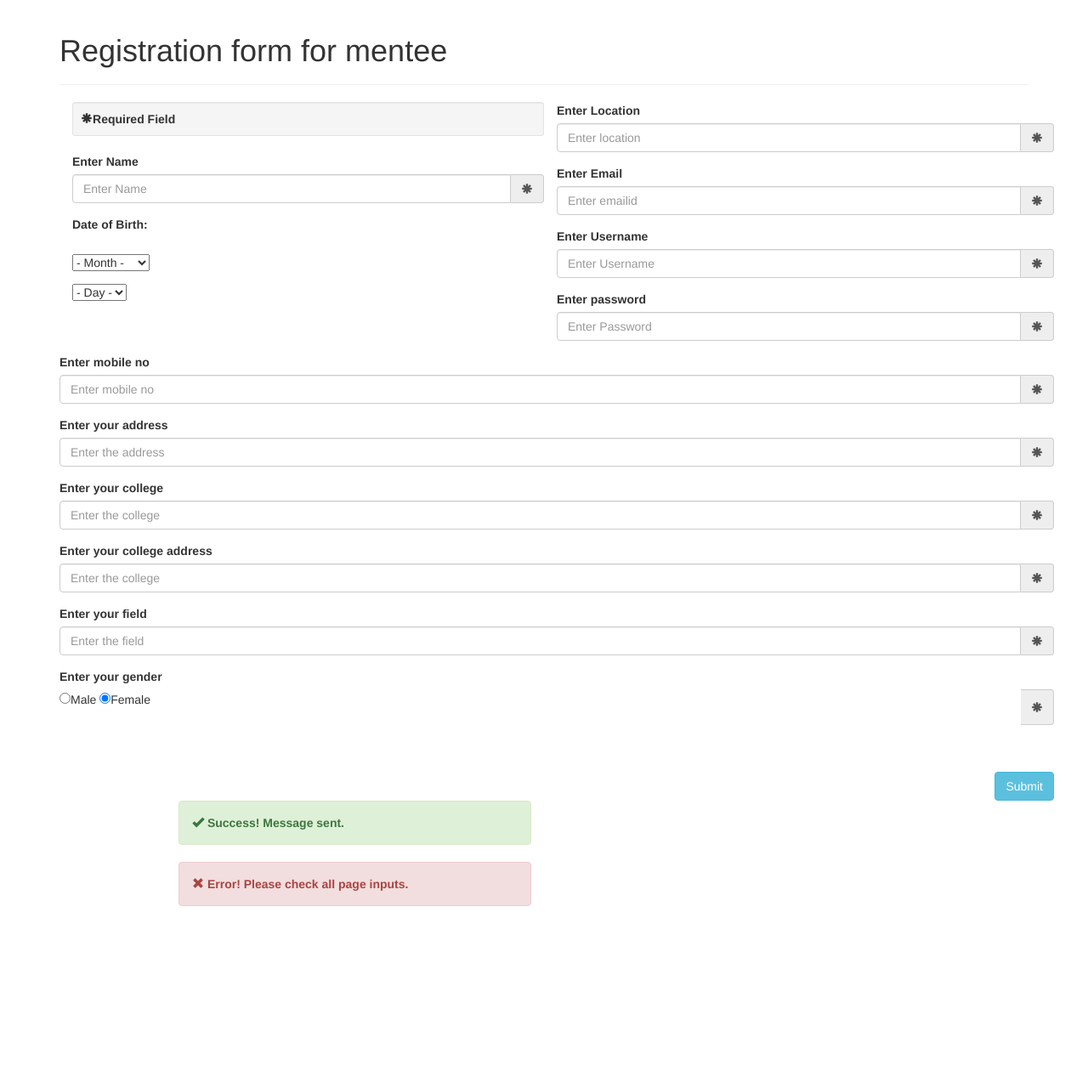
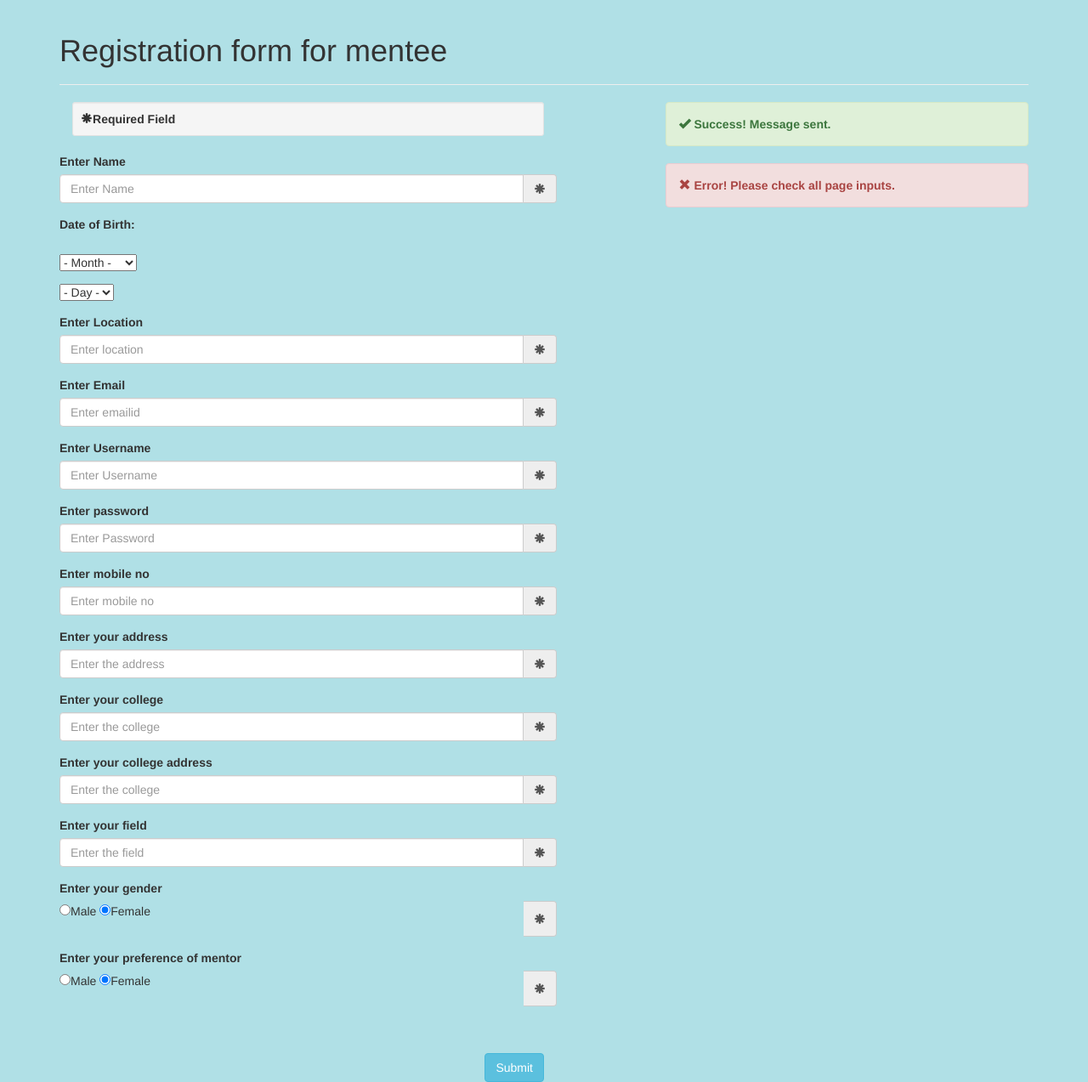
Before and after one commit to Mumbai2016/team-20, a PHP site: page /menteeregfinal.html in a window 1280 px wide. Shown: the whole page at 85% size. Before the commit the page ends 1066 px from the top, so only its background shows below. Run offline with PHP 8.4, Linux system fonts and the light colour scheme.

Commit message:
NEW UPDATED FORMS

```diff
--- a/loginneww.php
+++ b/loginneww.php
@@ -54,7 +54,7 @@
         }
         ?>
 </head>
-<body color="blue">
+<body style="background-color:powderblue;">
 
 <div class="container">
 
--- a/menteeregfinal.html
+++ b/menteeregfinal.html
@@ -11,19 +11,19 @@
     <script type="text/javascript" src="js/jquery-1.10.2.min.js"></script>
     <script type="text/javascript" src="bootstrap/js/bootstrap.min.js"></script>
 </head>
-<body>
+<body style="background-color:powderblue;">
 
 <div class="container">
 
 <div class="page-header">
     <h1>Registration form for mentee</h1>
 </div>
-
+<form class="form-horizontal">
 <!-- Registration form - START -->
 <div class="container">
     <div class="row">
         <form role="form" action="formmentee.php">
-            <div class="col-lg-6">
+            <div class="col-sm-12 col-lg-6">
                 <div class="well well-sm"><strong><span class="glyphicon glyphicon-asterisk"></span>Required Field</strong></div>
                 <div class="form-group">
                     <label for="InputName">Enter Name</label>
@@ -52,9 +52,12 @@
                         <option value="December">December</option>
                     </select></div></div>
 
-                    <div class="form-group">
+
+                        <div class="form-group">
+                    <div class="input-group">
+
                     <select id="DOBDay" name="day">
-                     <div class="input-group">
+
                      <option> - Day - </option>
                         <option value="1">1</option>
                         <option value="2">2</option>
@@ -89,16 +92,19 @@
                         <option value="31">31</option>
                     </select></div></div>
 
-
-                      <div class="form-group">
+                     <div class="form-group">
                     <label for="location">Enter Location</label>
                     <div class="input-group">
-                        <input type="text" class="form-control" name="location" id="name" placeholder="Enter location" required>
+
+                   <input type="text" class="form-control" name="location" id="name" placeholder="Enter location" required>
                         <span class="input-group-addon"><span class="glyphicon glyphicon-asterisk"></span></span>
                     </div>
                 </div>
 
-                     <div class="form-group">
+
+
+
+                   <div class="form-group">
                     <label for="email">Enter Email</label>
                     <div class="input-group">
                         <input type="text" class="form-control" name="email" id="email" placeholder="Enter emailid" required>
@@ -174,6 +180,16 @@
                     </div>
                 </div>
 
+                 <div class="form-group">
+                    <label for="radio">Enter your preference of mentor</label>
+                    <div class="input-group">
+                       <input type="radio" name="preferences" id= "preference"value="Male"checked>Male</input>
+            <input type="radio" name="preferences" id= "preferences"value="Female"checked>Female</input></br></br>
+                        <span class="input-group-addon"><span class="glyphicon glyphicon-asterisk"></span></span>
+                    </div>
+                </div>
+
+
 
                 <br><br>
                 <input type="submit" name="submit" id="submit" value="Submit" class="btn btn-info pull-right">
```
Also changed, not shown: mentee.html (+15 -11 lines).
